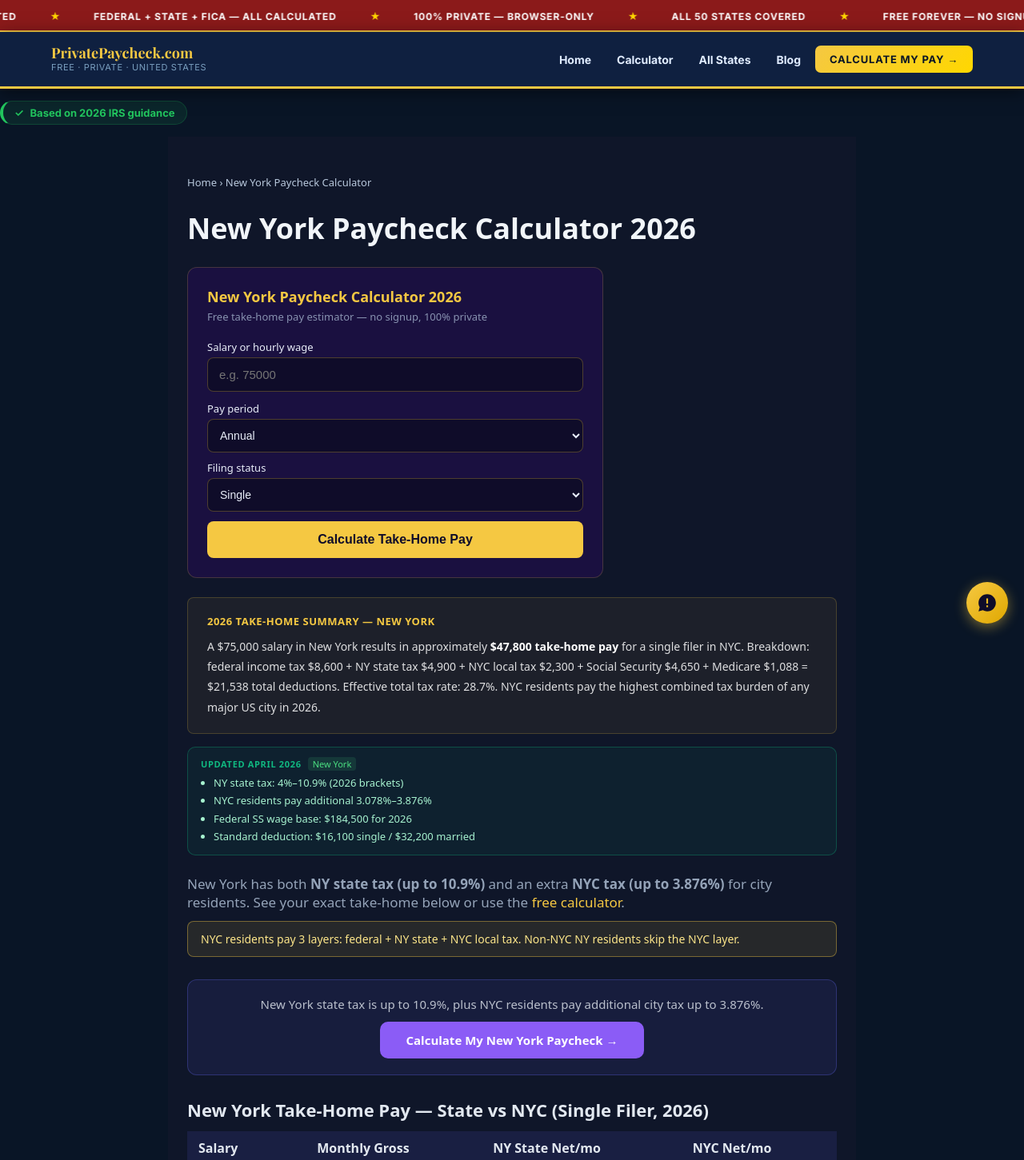
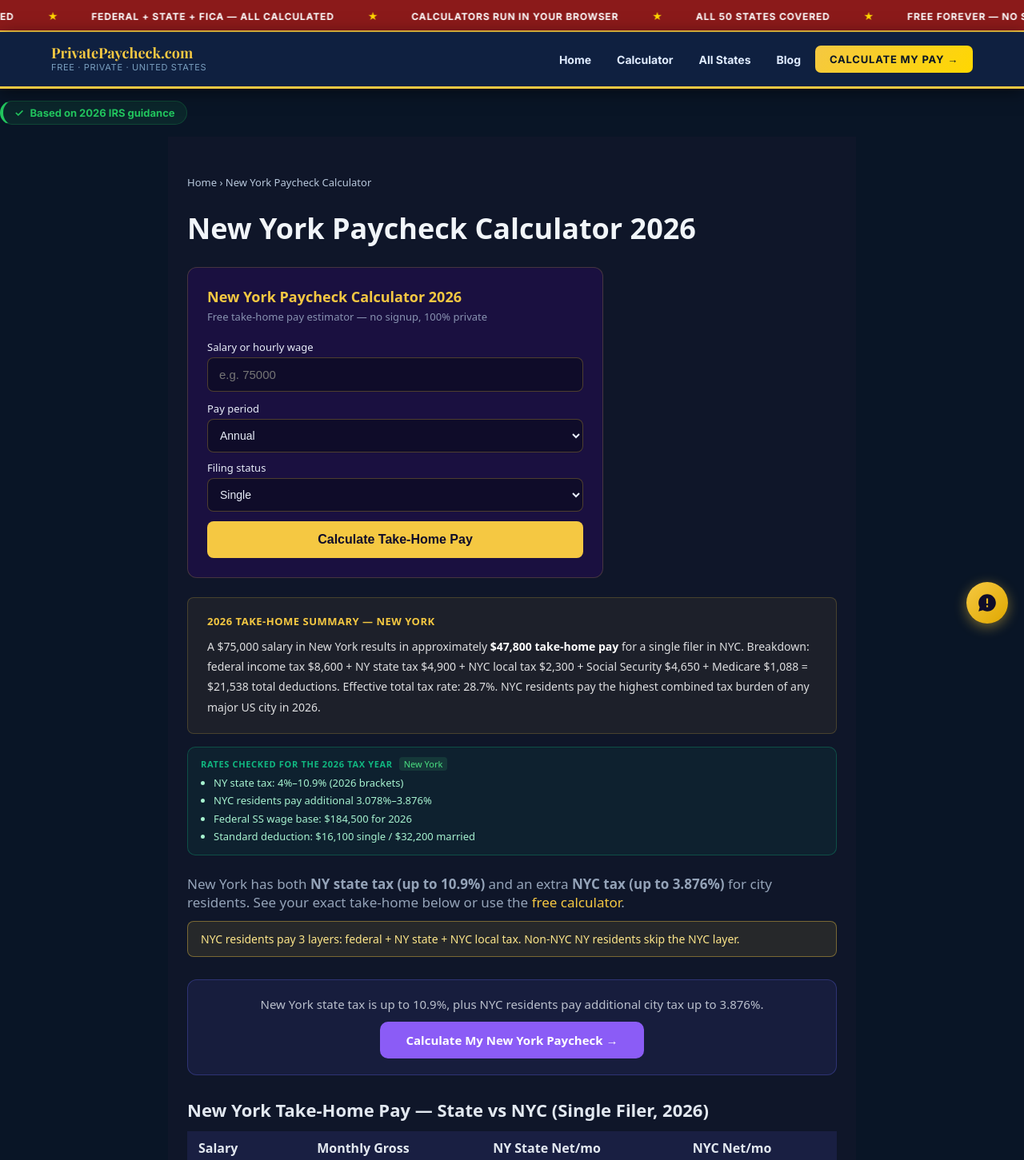
Before and after one commit to devqrcraft-ui/privatepaycheck, a Next.js app: page /new-york-paycheck-calculator in a window 1280 px wide. Shown: the top 1451 px of the page at 80% size. Built offline with nearby package versions, Linux system fonts and the light colour scheme.

Commit message:
perf+trust: remove Google Analytics (keeps Vercel Analytics); truthful privacy/trust copy; replace 'Updated April 2026' with tax-year wording

```diff
--- a/src/app/home-client.tsx
+++ b/src/app/home-client.tsx
@@ -214,7 +214,7 @@ export default function HomeClient() {
       <div className="trust">
         <div className="trust-inner">
           <div><div className="t-n">100%</div><div className="t-l">Browser-Only</div></div>
-          <div><div className="t-n">0 ms</div><div className="t-l">Server Calls</div></div>
+          <div><div className="t-n">0</div><div className="t-l">Signups Needed</div></div>
           <div><div className="t-n">IRS</div><div className="t-l">Rates Source</div></div>
           <div><div className="t-n">SSA</div><div className="t-l">Wage Base Official</div></div>
           <div><div className="t-n">2026</div><div className="t-l">Tax Tables Live</div></div>
@@ -420,7 +420,7 @@ export default function HomeClient() {
           <div className="feat-card">
 
             <div className="feat-title">100% Private</div>
-            <p className="feat-desc">All math runs in your browser. Zero data sent to any server. No cookies, no tracking, no accounts required — ever.</p>
+            <p className="feat-desc">All math runs in your browser. Calculator inputs are never sent to our servers. No ad cookies, no accounts required — ever.</p>
           </div>
           <div className="feat-card">
 
--- a/src/app/layout.tsx
+++ b/src/app/layout.tsx
@@ -91,14 +91,6 @@ export default function RootLayout({ children }: { children: ReactNode }) {
         <Script src="/ai-chat-widget.js?v=5" strategy="lazyOnload" />
       <Footer />
 
-        {/* Google Analytics */}
-        <Script src="https://www.googletagmanager.com/gtag/js?id=G-XRMYZKZN69" strategy="lazyOnload" />
-        <script dangerouslySetInnerHTML={{ __html: `
-          window.dataLayer = window.dataLayer || [];
-          function gtag(){dataLayer.push(arguments);}
-          gtag('js', new Date());
-          gtag('config', 'G-XRMYZKZN69');
-        `}} />
       <script dangerouslySetInnerHTML={{ __html: `
 document.addEventListener('dragstart', function(e){ e.preventDefault(); return false; });
 document.addEventListener('selectstart', function(e){ if(!['INPUT','TEXTAREA','SELECT'].includes(e.target.tagName)) e.preventDefault(); });
--- a/src/app/page.tsx
+++ b/src/app/page.tsx
@@ -19,7 +19,7 @@ export default function Page() {
     <>
       <script type="application/ld+json" dangerouslySetInnerHTML={{ __html: JSON.stringify({"@context":"https://schema.org","@type":"WebApplication","name":"PrivatePaycheck — Paycheck Calculator","url":"https://www.privatepaycheck.com","description":"Free paycheck calculator for all 50 US states. Calculate take-home pay after federal, state, FICA taxes. Salary and hourly. 2026 IRS brackets.","applicationCategory":"FinanceApplication","operatingSystem":"Any","browserRequirements":"Requires JavaScript","offers":{"@type":"Offer","price":"0","priceCurrency":"USD"}}) }} />
       <script type="application/ld+json" dangerouslySetInnerHTML={{ __html: '{"@context":"https://schema.org","@type":"WebSite","name":"PrivatePaycheck","url":"https://www.privatepaycheck.com","potentialAction":{"@type":"SearchAction","target":{"@type":"EntryPoint","urlTemplate":"https://www.privatepaycheck.com/blog?q={search_term_string}"},"query-input":"required name=search_term_string"}}' }} />
-      <script type="application/ld+json" dangerouslySetInnerHTML={{ __html: JSON.stringify({"@context":"https://schema.org","@type":"FAQPage","mainEntity":[{"@type":"Question","name":"How accurate is the paycheck calculator?","acceptedAnswer":{"@type":"Answer","text":"PrivatePaycheck uses 2026 IRS federal tax brackets, current FICA rates (6.2% SS + 1.45% Medicare), and verified state income tax rates for all 50 states. Results are estimates and may differ from actual payroll withholding."}},{"@type":"Question","name":"Does this paycheck calculator store my data?","acceptedAnswer":{"@type":"Answer","text":"No. All calculations run entirely in your browser. Your salary, filing status, and results are never sent to any server. Zero data collection, zero tracking."}},{"@type":"Question","name":"Which states have no income tax in 2026?","acceptedAnswer":{"@type":"Answer","text":"Nine states have no individual income tax in 2026: Alaska, Florida, Nevada, New Hampshire, South Dakota, Tennessee, Texas, Washington, and Wyoming."}},{"@type":"Question","name":"How do I calculate my take-home pay?","acceptedAnswer":{"@type":"Answer","text":"Enter your salary or hourly rate, select your state, filing status, and pay frequency. The calculator deducts federal income tax, FICA (Social Security + Medicare), and state income tax to show your estimated net pay per paycheck."}}]}) }} />
+      <script type="application/ld+json" dangerouslySetInnerHTML={{ __html: JSON.stringify({"@context":"https://schema.org","@type":"FAQPage","mainEntity":[{"@type":"Question","name":"How accurate is the paycheck calculator?","acceptedAnswer":{"@type":"Answer","text":"PrivatePaycheck uses 2026 IRS federal tax brackets, current FICA rates (6.2% SS + 1.45% Medicare), and verified state income tax rates for all 50 states. Results are estimates and may differ from actual payroll withholding."}},{"@type":"Question","name":"Does this paycheck calculator store my data?","acceptedAnswer":{"@type":"Answer","text":"No. All calculations run entirely in your browser. Your salary, filing status, and results are never sent to our servers. We do not store the numbers you enter."}},{"@type":"Question","name":"Which states have no income tax in 2026?","acceptedAnswer":{"@type":"Answer","text":"Nine states have no individual income tax in 2026: Alaska, Florida, Nevada, New Hampshire, South Dakota, Tennessee, Texas, Washington, and Wyoming."}},{"@type":"Question","name":"How do I calculate my take-home pay?","acceptedAnswer":{"@type":"Answer","text":"Enter your salary or hourly rate, select your state, filing status, and pay frequency. The calculator deducts federal income tax, FICA (Social Security + Medicare), and state income tax to show your estimated net pay per paycheck."}}]}) }} />
 
       <script type="application/ld+json" dangerouslySetInnerHTML={{ __html: '{"@context":"https://schema.org","@type":"Organization","name":"the PrivatePaycheck Team","url":"https://www.privatepaycheck.com"}' }} />
       <HomeClient />
--- a/src/components/FreshnessBar.tsx
+++ b/src/components/FreshnessBar.tsx
@@ -15,7 +15,7 @@ export default function FreshnessBar({ state, items }: Props) {
     }}>
       <div style={{ display: 'flex', alignItems: 'center', gap: 8, marginBottom: 6 }}>
         <span style={{ fontSize: 11, fontWeight: 800, color: '#10b981', textTransform: 'uppercase', letterSpacing: '0.06em' }}>
-          Updated April 2026
+          Rates checked for the 2026 tax year
         </span>
         <span style={{ fontSize: 11, color: '#4ade80', background: 'rgba(74,222,128,0.12)', borderRadius: 4, padding: '1px 6px' }}>
           {state}
--- a/src/components/Nav.tsx
+++ b/src/components/Nav.tsx
@@ -5,7 +5,7 @@ import { useState } from 'react';
 const TICKER_ITEMS = [
   '2026 IRS Tax Tables — Updated',
   'Federal + State + FICA — All Calculated',
-  '100% Private — Browser-Only',
+  'Calculators Run in Your Browser',
   'All 50 States Covered',
   'Free Forever — No Signup Required',
   'Salary & Hourly Calculator',
@@ -13,7 +13,7 @@ const TICKER_ITEMS = [
   'Uses 2026 IRS tax rates',
   'Standard Deduction $16,100 Single / $32,200 Married',
   'FICA Wage Base $184,500 for 2026',
-  'No Accounts. No Cookies. No Tracking.',
+  'No Accounts. No Signup. No Ad Trackers.',
   'Results in Under 1 Second',
 ];
 
```
